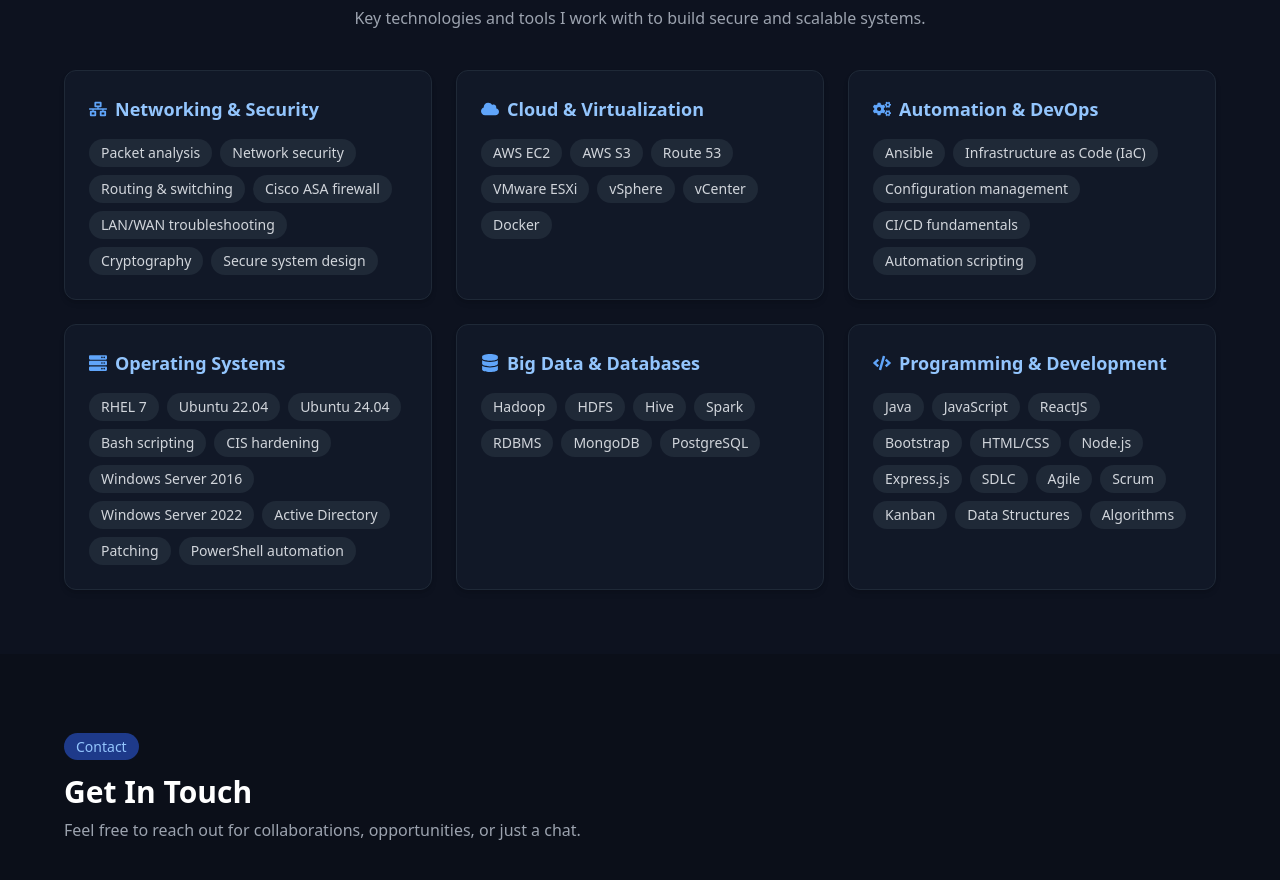
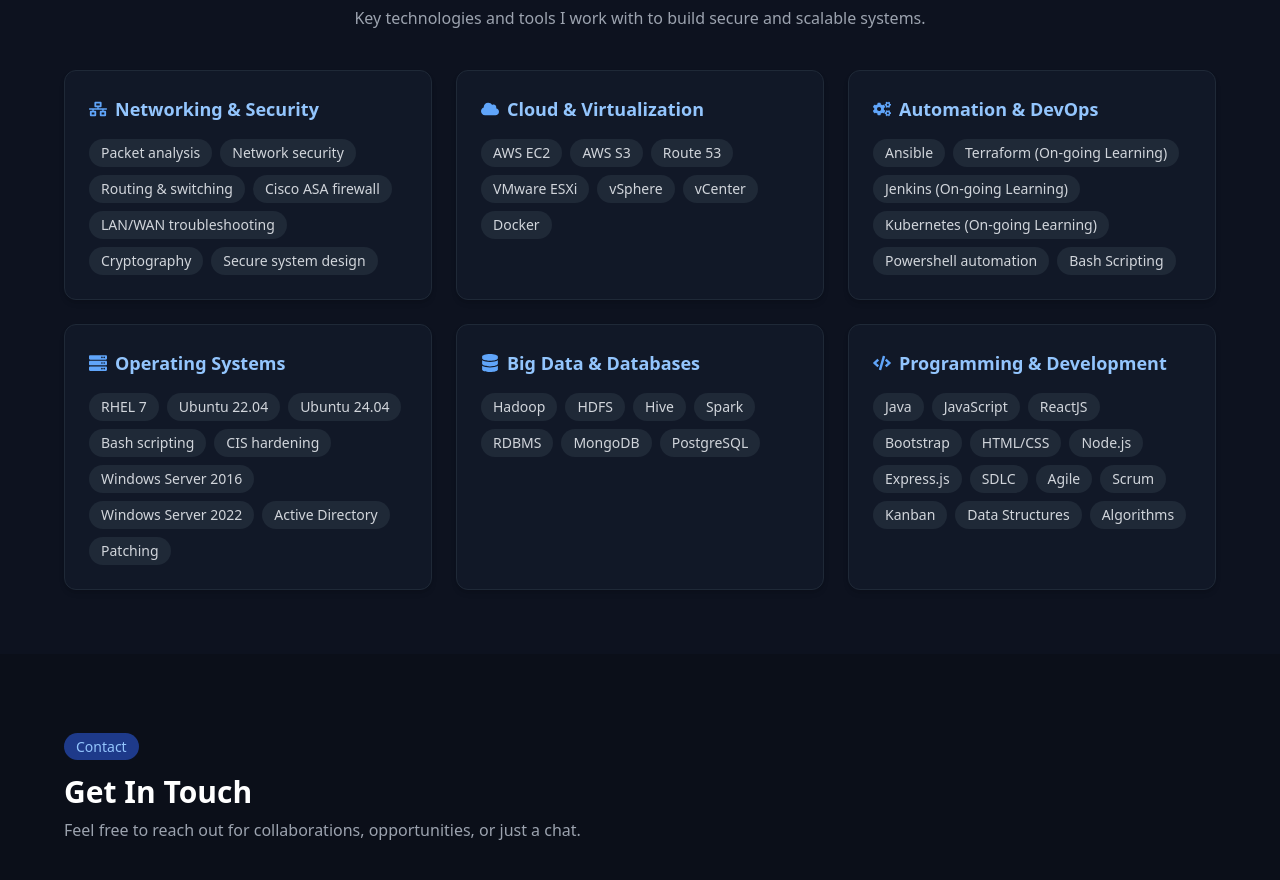
Before and after one commit to nicholas0901-stack/portfolio, a React (Create React App) app: page / in a window 1280 px wide. Shown: the part 4420-5300 px from the top of the page. Built offline with nearby package versions, Linux system fonts and the light colour scheme; the HTML template or start-up script is replaced by a standard one.

Commit message:
Update skills list in Skills component
Removed outdated skills and added new skills focused on ongoing learning.

```diff
--- a/src/components/Skills.jsx
+++ b/src/components/Skills.jsx
@@ -40,10 +40,11 @@
     icon: <FaCogs className="text-blue-400" />,
     skills: [
       "Ansible",
-      "Infrastructure as Code (IaC)",
-      "Configuration management",
-      "CI/CD fundamentals",
-      "Automation scripting",
+      "Terraform (On-going Learning)",
+      "Jenkins (On-going Learning) ",
+      "Kubernetes (On-going Learning)",
+      "Powershell automation",
+      "Bash Scripting",
     ],
   },
   {
@@ -59,7 +60,6 @@
       "Windows Server 2022",
       "Active Directory",
       "Patching",
-      "PowerShell automation",
     ],
   },
   {
```
